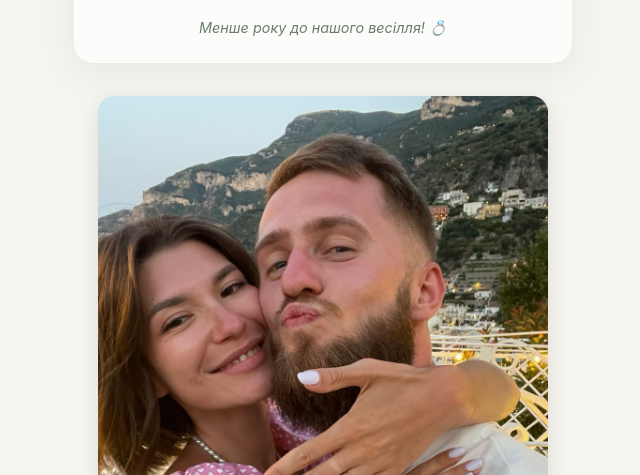
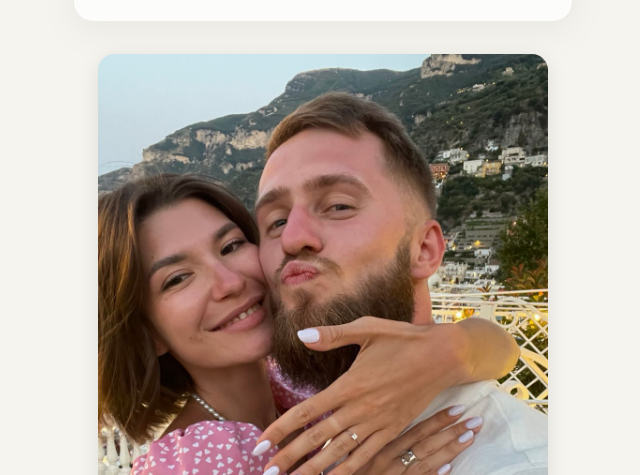
Before and after one commit to bobylov03/wedding, a plain HTML site: page index.html in a window 1280 px wide. Shown: the part 625-1100 px from the top of the page, without its empty margins (317-957 px from the left). Drawn offline with Linux system fonts and the light colour scheme.

Commit message:
first commit

```diff
--- a/index.html
+++ b/index.html
@@ -159,7 +159,6 @@
         <span class="countdown-label">секунд</span>
       </div>
     </div>
-    <div class="countdown-message" id="countdown-message"></div>
   </div>
 </section>
 
```
